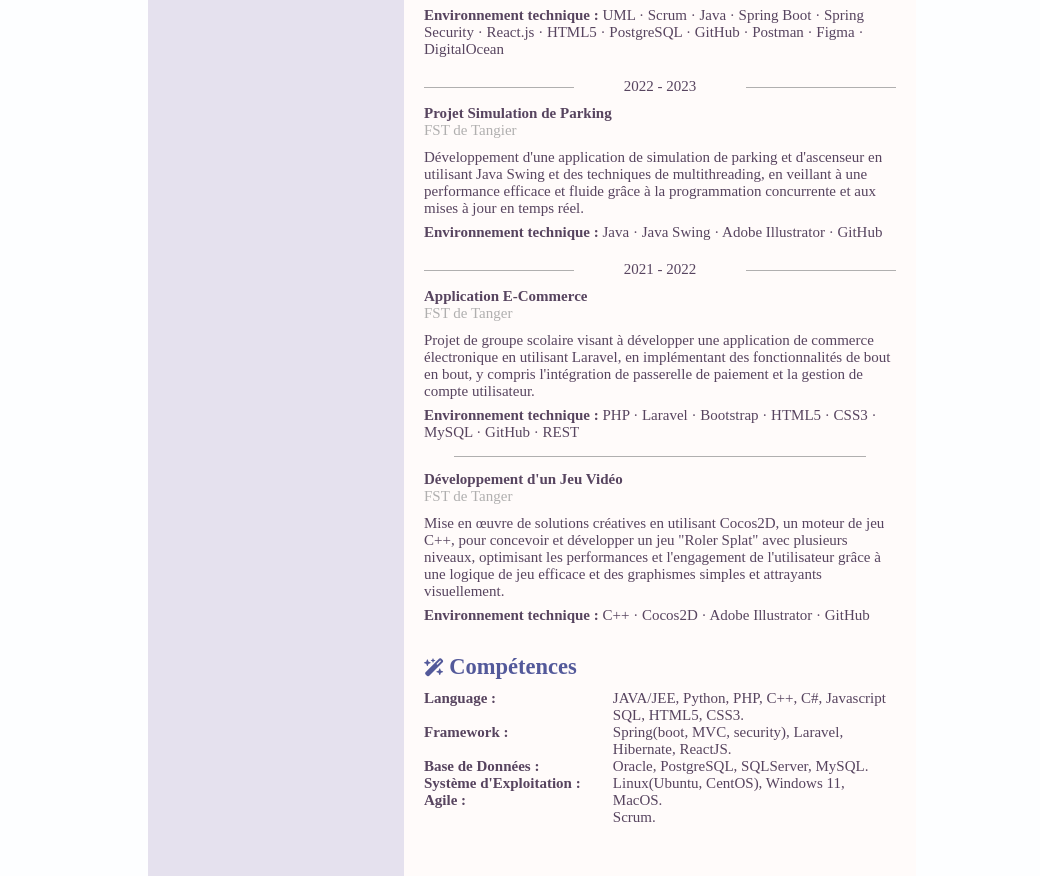
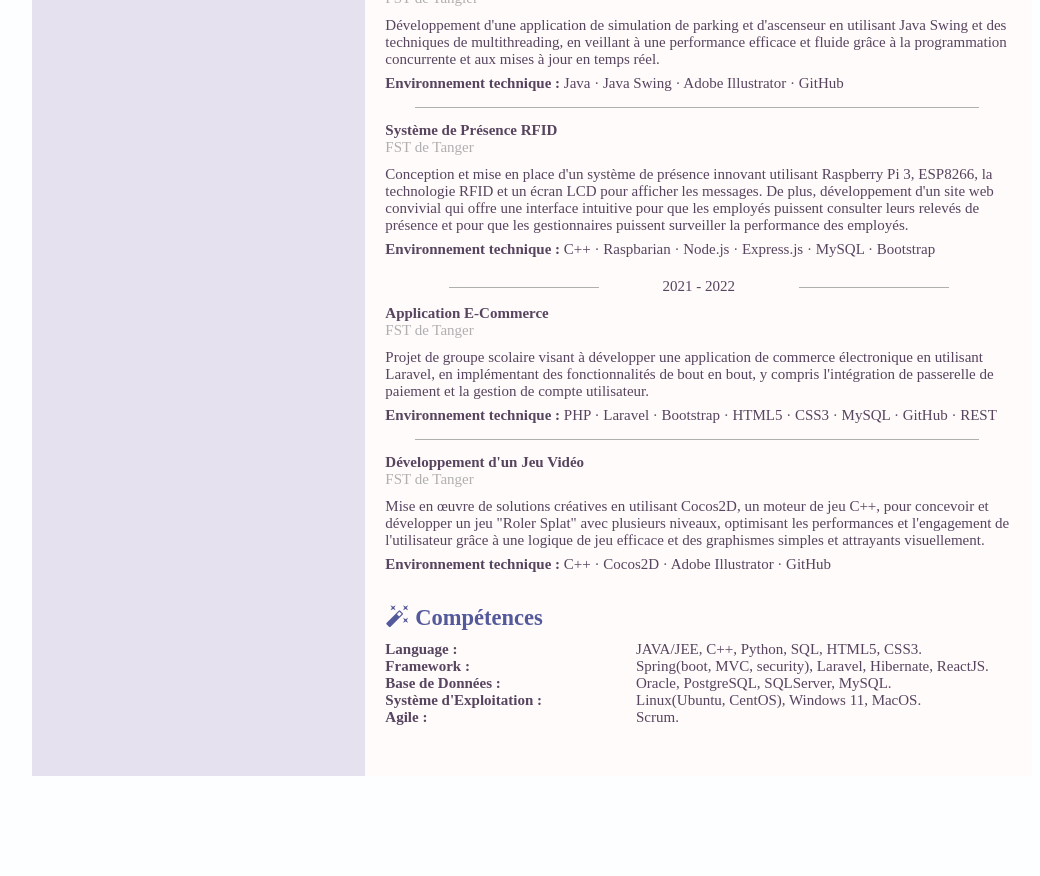
Before and after one commit to taflur/CV, a plain HTML site: page index.html in a window 1280 px wide. Shown: the part 921-1797 px from the top of the page, without its empty margins (108-1148 px from the left). After the commit the page ends 1697 px from the top, so only its background shows below. Drawn offline with Linux system fonts and the light colour scheme.

Commit message:
commit 3.0

```diff
--- a/index.css
+++ b/index.css
@@ -12,7 +12,7 @@
     font-size: 15px;
 }
 .full {
-	width: 60%;
+	width: 90%;
 	max-width: 1000px;
 	min-height: 100px;
 	background-color: rgb(245, 239, 231);
@@ -96,13 +96,13 @@
 }
 i{
     margin-right: 5px;
-    font-size: 13px;
+    font-size: 18px;
 }
 .email{
     font-size: 14px;
 }
 h2 i{
-    font-size: 18px;
+    font-size: 25px;
 }
 .lang-desc{
     color: rgb(176, 175, 175);
--- a/index.html
+++ b/index.html
@@ -7,6 +7,7 @@
 		content="width=device-width, initial-scale=1.0">
 	<link rel="stylesheet" href="index.css">
 	<script src="https://kit.fontawesome.com/c87884afba.js" crossorigin="anonymous"></script>
+	<link rel="stylesheet" href="https://cdn.jsdelivr.net/npm/@mdi/font@5.9.55/css/materialdesignicons.min.css" />
 </head>
 
 <body>
@@ -26,10 +27,11 @@
 			</div>
 			<div class="Contact">
 				<h2>Contact</h2>
-				<p class="address"><i class="fa-solid fa-location-dot"></i>Tanger, Maroc</p>
-				<p class="email"><i class="fa-solid fa-envelope"></i>Melhaouisoukaina1@gmail.com</p>
-				<p class="phone"><i class="fa-solid fa-phone"></i>+(212) 609132493</p>
-				<p class="linkedin"><a href="https://www.linkedin.com/in/soukaina-melhaoui-a703bb233/" target="_blank" style="text-decoration: none; color: inherit;"><i class="fa-brands fa-linkedin"></i>Soukaina Melhaoui</a></p>
+				<p class="address"><i class="mdi mdi-map-marker-outline"></i>Tanger, Maroc</p>
+				<p class="email"><i class="mdi mdi-email-outline"></i>Melhaouisoukaina1@gmail.com</p>
+				<p class="phone"><i class="mdi mdi-phone"></i>+(212) 609132493</p>
+				<p class="linkedin"><a href="https://www.linkedin.com/in/soukaina-melhaoui-a703bb233/" target="_blank" style="text-decoration: none; color: inherit;"><i class="mdi mdi-linkedin"></i>Mon LinkedIn</a></p>
+				<p class="github"><a href="https://github.com/soukainamelhaoui" target="_blank" style="text-decoration: none; color: inherit;"><i class="mdi mdi-github"></i>Mon Github</a></p>
 			</div>
             <div class="Language">
 				<h2>Langues</h2>
@@ -63,7 +65,7 @@
 				</p>
 			</div>
             <div class="Education">
-				<h2><i class="fa-solid fa-pen-nib"></i>Education</h2>
+				<h2><i class="mdi mdi-school"></i>Education</h2>
 				<div>
                     <div class="Dates">Octobre 2022 - Présent</div>
 					<b>Master Informatique et Systèmes Mobiles</b>
@@ -78,7 +80,7 @@
                 </div>
 			</div>
 			<div class="Experience">
-				<h2><i class="fa-solid fa-briefcase"></i>Experience</h2>
+				<h2><i class="mdi mdi-briefcase"></i>Experience</h2>
 				<div class="Dates">Avril 2022 - Juin 2022</div>
 					<b>Stage PFE</b>
                     <div class="Place">Activelab, Tanger</div>
@@ -98,8 +100,7 @@
 							et valider les réponses pour des services Web RESTful.</li>
 					</ul>
                     <div class="env"><b>Environnement technique : </b>
-					UML · Scrum · Java · Spring Boot · Spring Security · React.js · HTML5 · PostgreSQL · GitHub · Postman ·
-					Figma · DigitalOcean</div>
+					UML · Scrum · Java · Spring Boot · Spring Security · React.js · HTML5 · PostgreSQL · GitHub · Postman</div>
 				<div class="Dates">2022 - 2023</div>
 					<b>Projet Simulation de Parking</b>
                     <div class="Place">FST de Tangier</div>
@@ -108,6 +109,14 @@
 						concurrente et aux mises à jour en temps réel.</div>
 						<div class="env"><b>Environnement technique : </b>
 					Java · Java Swing · Adobe Illustrator · GitHub</div>
+					<div class="bar"></div>
+						<b>Système de Présence RFID</b>
+                    <div class="Place">FST de Tanger</div>
+					<div>Conception et mise en place d'un système de présence innovant utilisant Raspberry Pi 3, ESP8266, la technologie RFID et un écran LCD
+						pour afficher les messages. De plus, développement d'un site web convivial qui offre une interface intuitive pour que les employés puissent
+						consulter leurs relevés de présence et pour que les gestionnaires puissent surveiller la performance des employés.</div>
+						<div class="env"><b>Environnement technique : </b>
+							C++ · Raspbarian · Node.js · Express.js · MySQL · Bootstrap</div>
 				<div class="Dates">2021 - 2022</div>
 					<b>Application E-Commerce</b>
                     <div class="Place">FST de Tanger</div>
@@ -124,17 +133,17 @@
 						<div class="env"><b>Environnement technique : </b>
 					C++ · Cocos2D · Adobe Illustrator · GitHub</div>
 			</div>
-            <h2><i class="fa-solid fa-wand-magic-sparkles"></i>Compétences</h2>
+            <h2><i class="mdi mdi-auto-fix"></i>Compétences</h2>
             <div class="Skills">
                 <div class="left-skills">
-                    <b>Language :</b><br><br>
-                    <b>Framework :</b><br><br>
+                    <b>Language :</b><br>
+                    <b>Framework :</b><br>
                     <b>Base de Données :</b><br>
                     <b>Système d'Exploitation :</b><br>
                     <b>Agile :</b>
                 </div>
                 <div class="right-skills">
-                    JAVA/JEE, Python, PHP, C++, C#, Javascript SQL, HTML5, CSS3.<br>
+                    JAVA/JEE, C++, Python, SQL, HTML5, CSS3.<br>
 					Spring(boot, MVC, security), Laravel, Hibernate, ReactJS.<br>
                     Oracle, PostgreSQL, SQLServer, MySQL.<br>
                     Linux(Ubuntu, CentOS), Windows 11, MacOS.<br>
```
